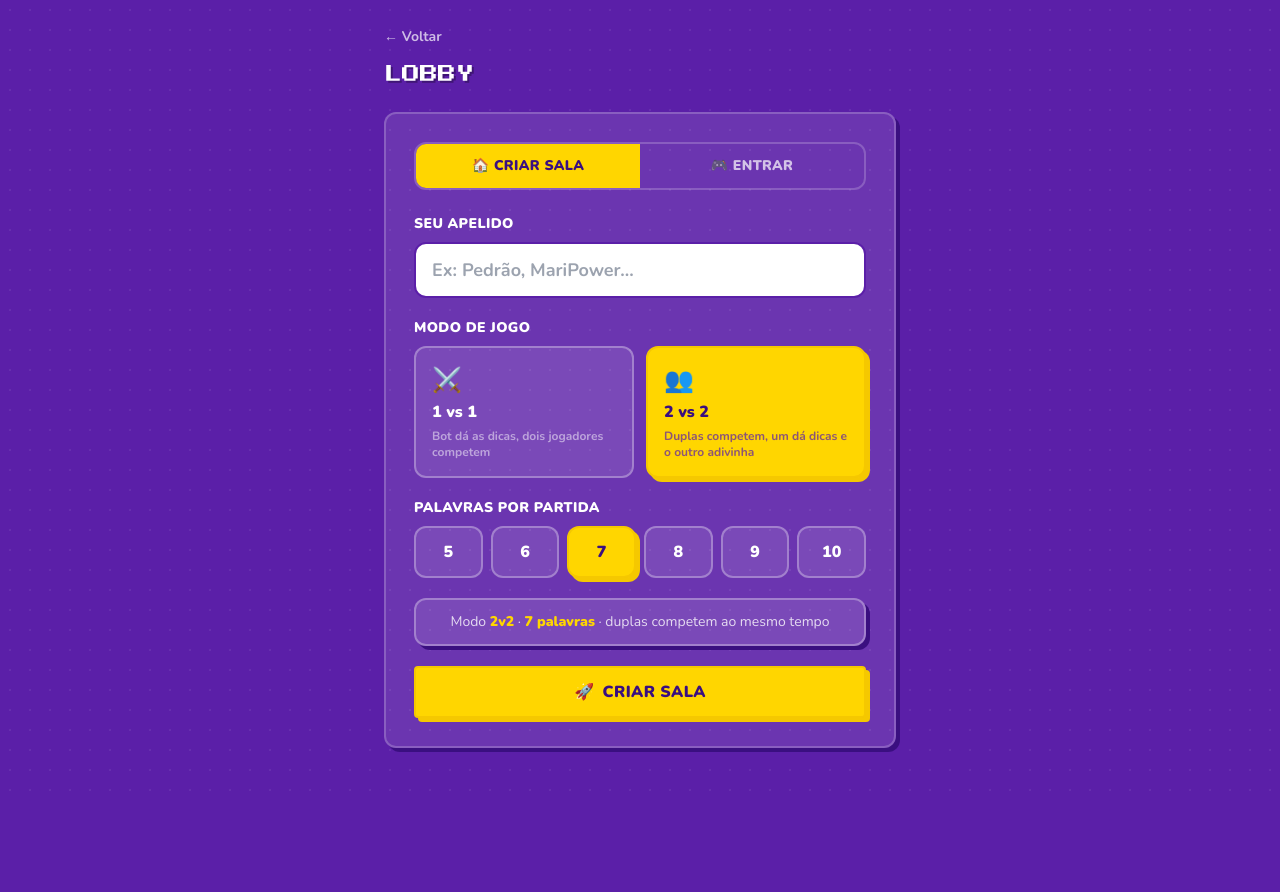
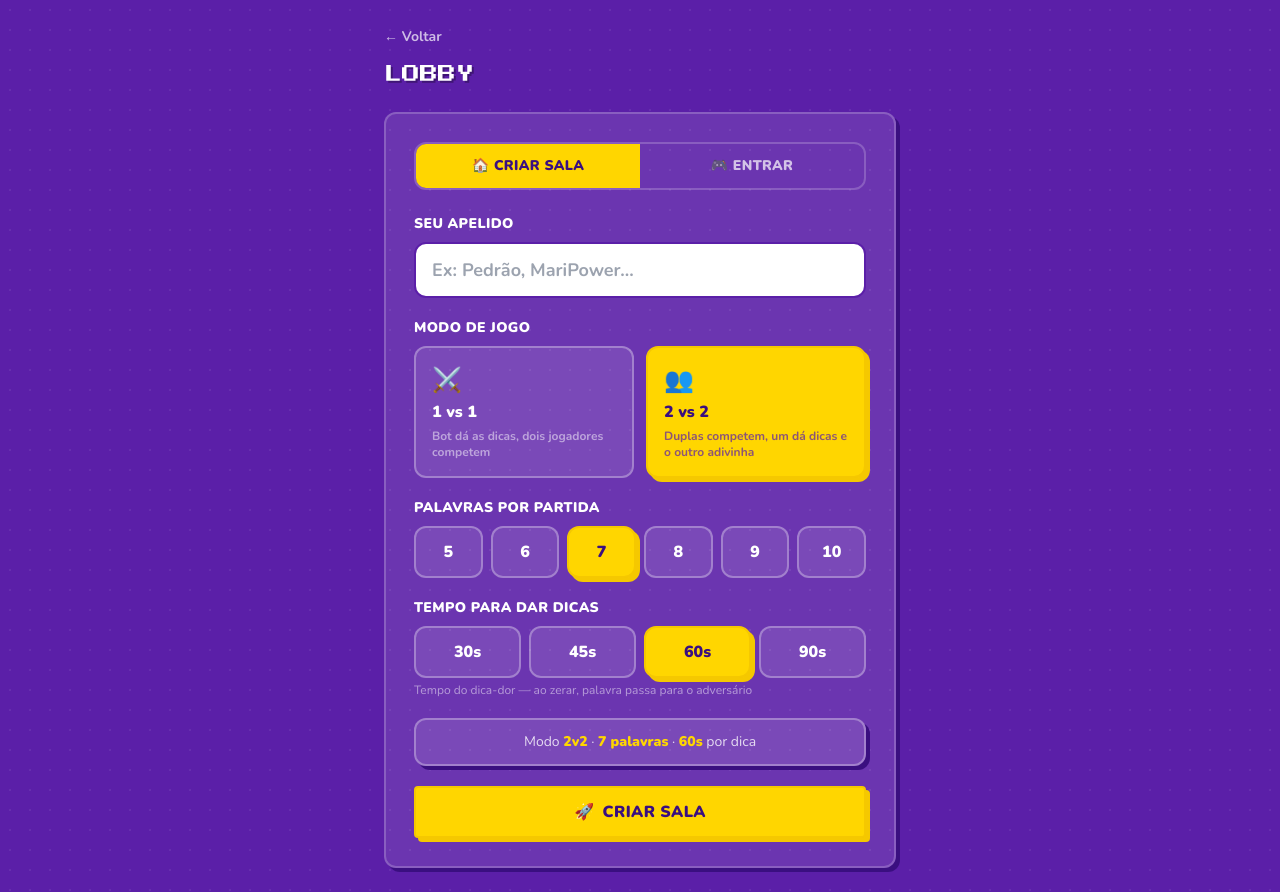
Before and after one commit to thurcruz/aqueles-jogos, a Next.js app: page /lobby in a window 1280 px wide. Before the commit the page ends 800 px from the top, so only its background shows below. Built offline with nearby package versions, Linux system fonts and the light colour scheme; no server answers.

Commit message:
feat: temporizador da partida

```diff
--- a/app/jogo/adivinhe-palavras/[codigo]/page.tsx
+++ b/app/jogo/adivinhe-palavras/[codigo]/page.tsx
@@ -71,6 +71,7 @@ export default function JogoPrincipal() {
   const [erroDica, setErroDica] = useState("");
   const [flashErro, setFlashErro] = useState(false);
   const [flashAcerto, setFlashAcerto] = useState(false);
+  const [timerKey, setTimerKey] = useState(0); // força reset do timer ao mudar palavra
   const botTimerRef = useRef<ReturnType<typeof setInterval> | null>(null);
 
   const jogadorLocalId = dadosLocais?.jogador_id ?? "";
@@ -262,6 +263,7 @@ export default function JogoPrincipal() {
         dicaBotIdx: 0,
         quemAcertou: null,
       }));
+      setTimerKey((k) => k + 1); // reseta o timer
       setFase("ativa");
     }
 
@@ -495,6 +497,8 @@ export default function JogoPrincipal() {
                 onEnviarDica={handleEnviarDica}
                 onPassar={handlePassar}
                 passouParaAdversario={estado.passouParaAdversario}
+                tempoDica={sala?.config?.tempo_dica ?? 60}
+                timerKey={timerKey}
               />
             )}
 
@@ -630,6 +634,8 @@ function TelaDicaDor2v2({
   onEnviarDica,
   onPassar,
   passouParaAdversario,
+  tempoDica,
+  timerKey,
 }: {
   palavra: Palavra;
   dicasDadas: string[];
@@ -639,6 +645,8 @@ function TelaDicaDor2v2({
   onEnviarDica: (e: React.FormEvent) => void;
   onPassar: () => void;
   passouParaAdversario: boolean;
+  tempoDica: number;
+  timerKey: number;
 }) {
   if (passouParaAdversario) {
     return (
@@ -650,6 +658,13 @@ function TelaDicaDor2v2({
 
   return (
     <div className="space-y-3">
+      {/* Timer */}
+      <TimerInline
+        key={timerKey}
+        duracaoSegundos={tempoDica}
+        onZerou={onPassar}
+      />
+
       {/* Palavra a ser descrita */}
       <Card variante="amarelo" padding="md" className="text-center">
         <p className="font-corpo text-roxo/50 text-xs font-bold uppercase mb-1">
@@ -692,6 +707,60 @@ function TelaDicaDor2v2({
       <Button variante="perigo" tamanho="md" larguraTotal onClick={onPassar} icone={<span>⏭️</span>}>
         Passar para adversário
       </Button>
+    </div>
+  );
+}
+
+/** Timer compacto inline — usado dentro das telas do jogo */
+function TimerInline({
+  duracaoSegundos,
+  onZerou,
+}: {
+  duracaoSegundos: number;
+  onZerou: () => void;
+}) {
+  const [restante, setRestante] = useState(duracaoSegundos);
+
+  useEffect(() => {
+    if (restante <= 0) {
+      onZerou();
+      return;
+    }
+    const id = setTimeout(() => setRestante((s) => s - 1), 1000);
+    return () => clearTimeout(id);
+  }, [restante, onZerou]);
+
+  const pct = (restante / duracaoSegundos) * 100;
+  const critico = restante <= 10;
+  const urgente = restante <= 20;
+
+  return (
+    <div className="w-full">
+      <div className="flex items-center justify-between mb-1.5">
+        <span className="font-corpo text-white/60 text-xs font-bold uppercase">
+          Tempo para dar dicas
+        </span>
+        <span
+          className={`font-pixel text-2xl font-bold ${
+            critico ? "text-vermelho animate-pulse" : urgente ? "text-amarelo" : "text-verde"
+          }`}
+        >
+          {restante}s
+        </span>
+      </div>
+      <div className="w-full h-3 bg-white/20 rounded-full overflow-hidden border border-white/20">
+        <div
+          className={`h-full rounded-full transition-all duration-1000 ease-linear ${
+            critico ? "bg-vermelho" : urgente ? "bg-amarelo" : "bg-verde"
+          }`}
+          style={{ width: `${pct}%` }}
+        />
+      </div>
+      {critico && (
+        <p className="text-vermelho font-corpo font-black text-xs text-center mt-1 animate-pulse">
+          ⚠️ Vai passar para o adversário!
+        </p>
+      )}
     </div>
   );
 }
--- a/components/lobby/CriarSala.tsx
+++ b/components/lobby/CriarSala.tsx
@@ -8,12 +8,14 @@ import { supabase, entrarNaSala, salvarDadosLocais, gerarHostId, gerarCodigoSala
 import type { ModoJogo } from "@/types/game";
 
 const OPCOES_PALAVRAS = [5, 6, 7, 8, 9, 10];
+const OPCOES_TEMPO = [30, 45, 60, 90];
 
 export default function CriarSala() {
   const router = useRouter();
   const [apelido, setApelido] = useState("");
   const [modo, setModo] = useState<ModoJogo>("2v2");
   const [numPalavras, setNumPalavras] = useState(7);
+  const [tempoDica, setTempoDica] = useState(60);
   const [carregando, setCarregando] = useState(false);
   const [erro, setErro] = useState("");
 
@@ -36,7 +38,7 @@ export default function CriarSala() {
           host_id: hostId,
           status: "aguardando",
           jogo: "adivinhe-palavras",
-          config: { modo, num_palavras: numPalavras },
+          config: { modo, num_palavras: numPalavras, tempo_dica: tempoDica },
           palavra_atual_idx: 0,
         })
         .select()
@@ -144,6 +146,34 @@ export default function CriarSala() {
         </div>
       </div>
 
+      {/* Tempo para dar dicas */}
+      <div>
+        <label className="block font-corpo font-black text-white text-sm mb-2 uppercase tracking-wide">
+          Tempo para dar dicas
+        </label>
+        <div className="grid grid-cols-4 gap-2">
+          {OPCOES_TEMPO.map((t) => (
+            <button
+              key={t}
+              type="button"
+              onClick={() => setTempoDica(t)}
+              className={`py-3 rounded-xl border-2 font-corpo font-black text-base transition-all ${
+                tempoDica === t
+                  ? "bg-amarelo border-amarelo-hover text-roxo-escuro shadow-brutal-amarelo"
+                  : "bg-white/10 border-white/30 text-white hover:bg-white/20"
+              }`}
+            >
+              {t}s
+            </button>
+          ))}
+        </div>
+        <p className="text-white/50 text-xs font-corpo mt-1">
+          {modo === "1v1"
+            ? "Tempo total para adivinhar antes de passar"
+            : "Tempo do dica-dor — ao zerar, palavra passa para o adversário"}
+        </p>
+      </div>
+
       {/* Resumo */}
       <Card variante="roxo" padding="sm" className="border-white/30 bg-white/10">
         <p className="text-white/80 font-corpo text-sm text-center">
@@ -152,9 +182,7 @@ export default function CriarSala() {
           {" · "}
           <span className="font-black text-amarelo">{numPalavras} palavras</span>
           {" · "}
-          {modo === "1v1"
-            ? "bot revela as dicas"
-            : "duplas competem ao mesmo tempo"}
+          <span className="font-black text-amarelo">{tempoDica}s</span> por dica
         </p>
       </Card>
 
--- a/types/game.ts
+++ b/types/game.ts
@@ -16,7 +16,8 @@ export type ModoJogo = "1v1" | "2v2";
 
 export interface ConfigSala {
   modo: ModoJogo;
-  num_palavras: number; // 5–10
+  num_palavras: number;  // 5–10
+  tempo_dica: number;    // segundos para dar dicas (30/45/60/90)
 }
 
 export interface Sala {
```
